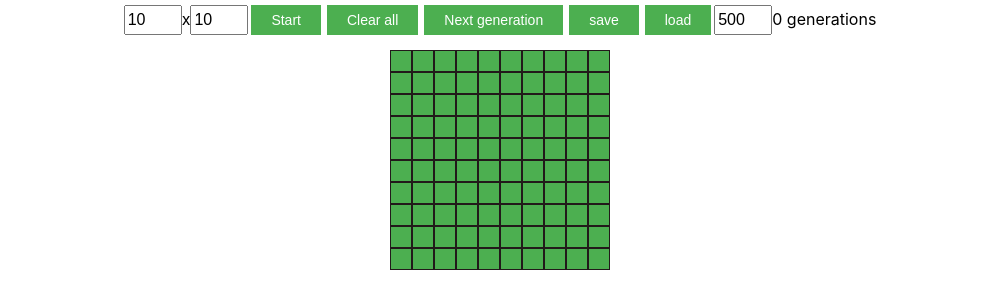
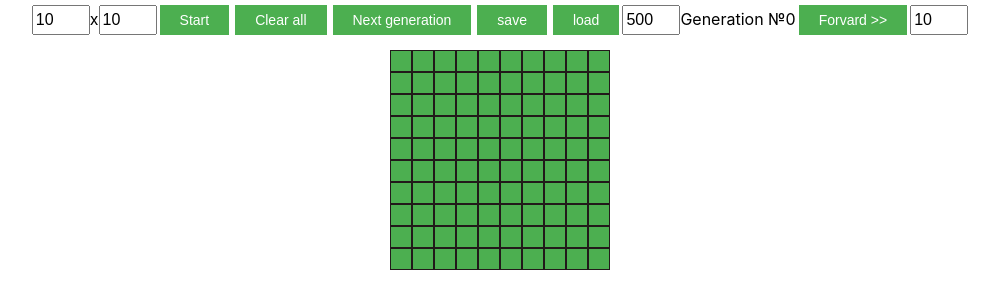
Before and after one commit to AntonySawyer/game-of-life, a React (Create React App) app: page / in a window 1280 px wide. Shown: the top 308 px of the page, without its empty margins (140-1139 px from the left). Built offline with nearby package versions, Linux system fonts and the light colour scheme.

Commit message:
feat: added forvard function and ui

```diff
--- a/src/App.js
+++ b/src/App.js
@@ -133,8 +133,19 @@ class App extends Component {
         targetField = this.deserialField(el.field);
       }
     });
-    console.log(targetField);
     this.setState({field: targetField, loadPage: false});
+  }
+
+  forvard() {
+    const length = +document.getElementById('forvard').value;
+    console.log(`forvard to ${length}`);
+    let modifiedField = this.state.field.slice();
+    for (let i = 0; i < length; i++) {
+      modifiedField = checkNeibors(modifiedField).slice();
+    }
+    this.setState((prevState) => {
+      return {field: modifiedField, generationNum: prevState.generationNum + length}
+    });
   }
 
   render() {
@@ -149,7 +160,8 @@ class App extends Component {
                 changeSpeed={this.changeSpeed.bind(this)}
                 generationNum={this.state.generationNum}
                 showLoadPage={this.showLoadPage.bind(this)}
-                showSavePage={this.showSavePage.bind(this)} />
+                showSavePage={this.showSavePage.bind(this)}
+                forvard={this.forvard.bind(this)} />
 
         {this.state.loadPage && <LoadPage saves={this.state.saves} loadGame={this.loadGame.bind(this)} />}
         {this.state.savePage && <SavePage saveGame={this.saveGame.bind(this)} />}
--- a/src/components/Navbar/Navbar.jsx
+++ b/src/components/Navbar/Navbar.jsx
@@ -14,7 +14,9 @@ function Navbar(props) {
       <input type="button" value="load" onClick={props.showLoadPage} />
       <input type="number" id="interval" defaultValue="500" step="50" min="50"
               onChange={props.changeSpeed} />
-      <span>{`${props.generationNum} generations`}</span>
+      <span>{`Generation №${props.generationNum}`}</span>
+      <input type="button" value="Forvard >>" onClick={props.forvard} />
+      <input type="number" id="forvard" defaultValue="10" />
     </header>
   );
 }
```
